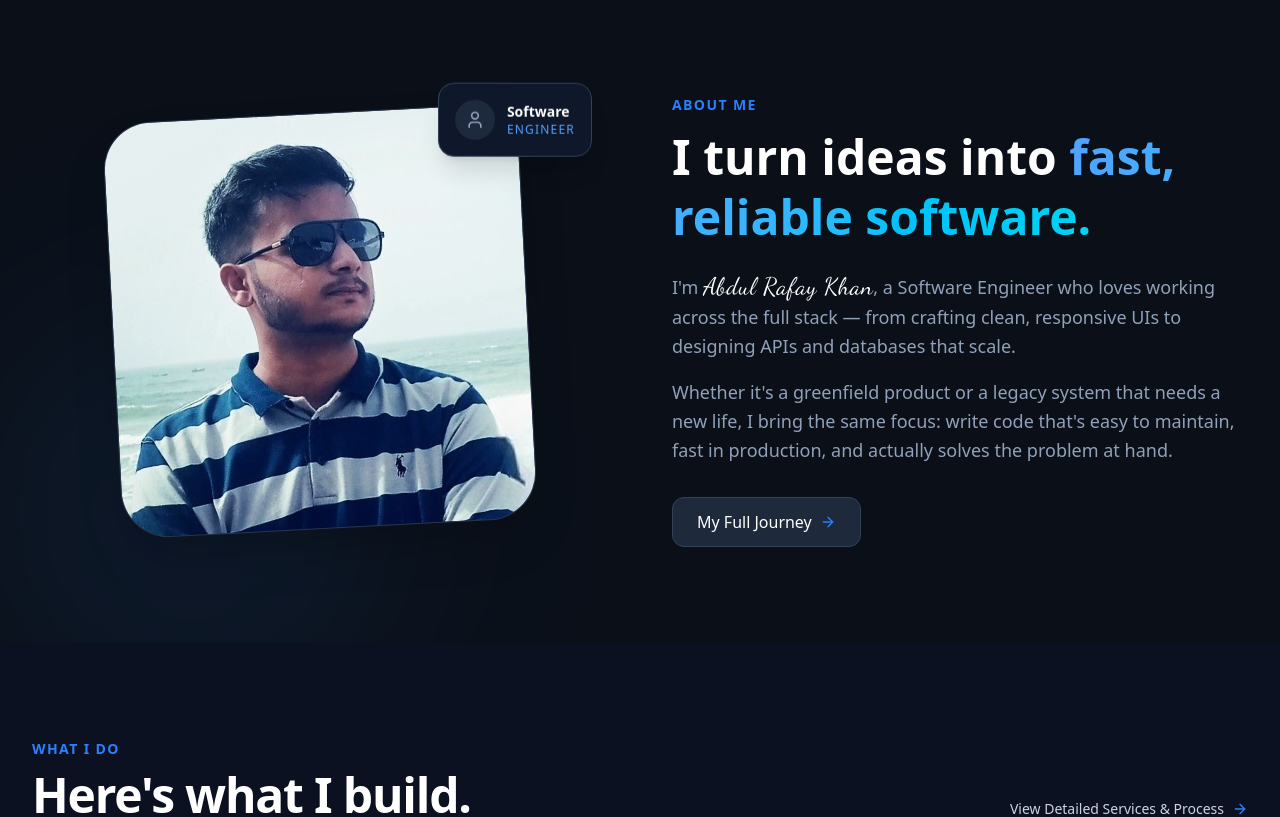
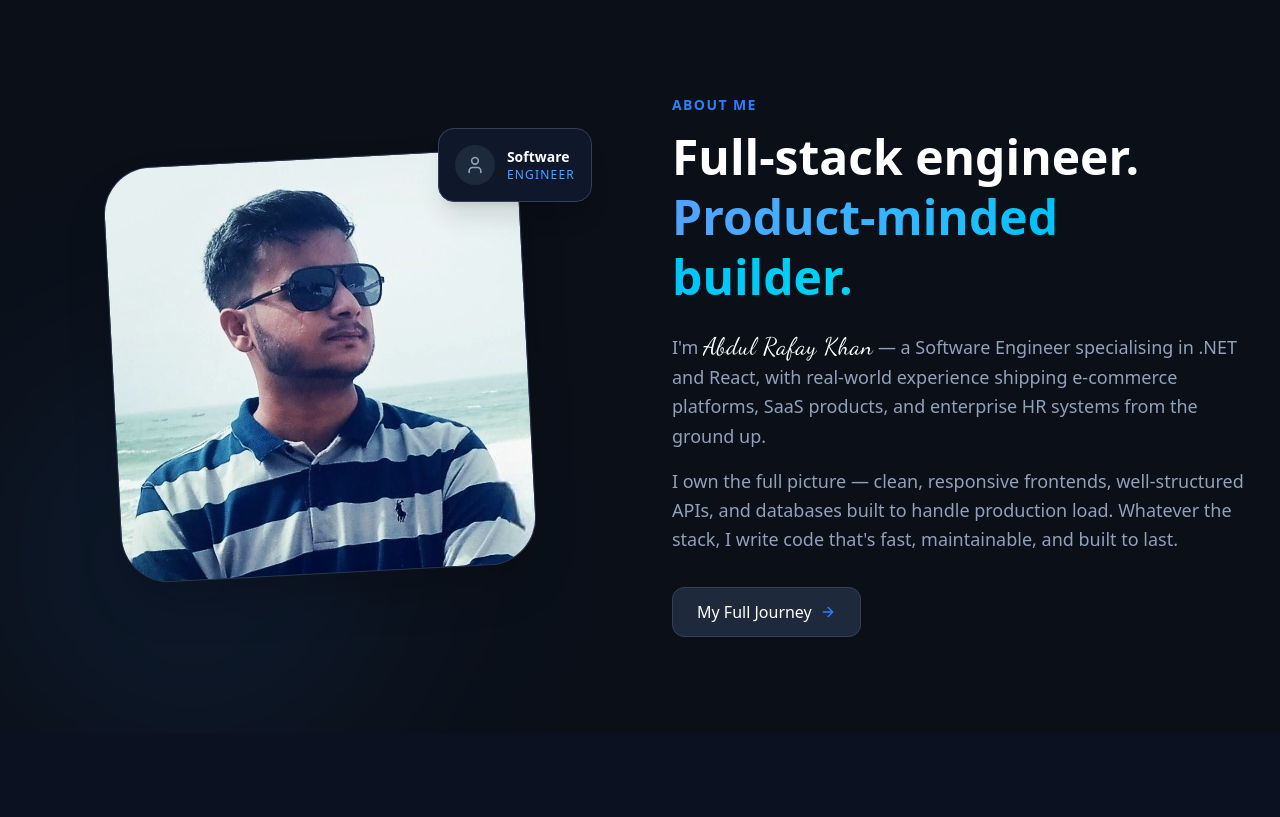
Before and after one commit to abdulrafayKhan-10/Abdul-Rafay-Khan-Portfolio, a Next.js app: page / in a window 1280 px wide. Shown: the part 822-1639 px from the top of the page. Built offline with nearby package versions, Linux system fonts and the light colour scheme; no server answers.

Commit message:
copy: improve HomeAbout and ProfessionalJourney headlines and descriptions

```diff
--- a/src/components/HomeAbout.tsx
+++ b/src/components/HomeAbout.tsx
@@ -65,13 +65,13 @@ export default function HomeAbout() {
                                 About Me
                             </h2>
                             <h3 className="text-4xl lg:text-5xl font-bold text-white mb-6 leading-tight">
-                                I turn ideas into <span className="text-transparent bg-clip-text bg-gradient-to-r from-blue-400 to-cyan-400">fast, reliable software.</span>
+                                Full-stack engineer. <span className="text-transparent bg-clip-text bg-gradient-to-r from-blue-400 to-cyan-400">Product-minded builder.</span>
                             </h3>
                             <p className="text-lg text-slate-400 leading-relaxed mb-4">
-                                I&apos;m <span className="font-[family-name:var(--font-dancing-script)] text-2xl text-white font-normal tracking-wide">Abdul Rafay Khan</span>, a Software Engineer who loves working across the full stack — from crafting clean, responsive UIs to designing APIs and databases that scale.
+                                I&apos;m <span className="font-[family-name:var(--font-dancing-script)] text-2xl text-white font-normal tracking-wide">Abdul Rafay Khan</span> — a Software Engineer specialising in .NET and React, with real-world experience shipping e-commerce platforms, SaaS products, and enterprise HR systems from the ground up.
                             </p>
                             <p className="text-lg text-slate-400 leading-relaxed mb-8">
-                                Whether it&apos;s a greenfield product or a legacy system that needs a new life, I bring the same focus: write code that&apos;s easy to maintain, fast in production, and actually solves the problem at hand.
+                                I own the full picture — clean, responsive frontends, well-structured APIs, and databases built to handle production load. Whatever the stack, I write code that&apos;s fast, maintainable, and built to last.
                             </p>
 
                             <div className="flex items-center gap-6">
--- a/src/components/ProfessionalJourney.tsx
+++ b/src/components/ProfessionalJourney.tsx
@@ -57,7 +57,7 @@ export default function ProfessionalJourney() {
                             Professional <span className="text-transparent bg-clip-text bg-gradient-to-r from-blue-400 to-blue-600">Journey</span>
                         </h2>
                         <p className="text-slate-400 text-lg leading-relaxed">
-                            {"Here's how"} <span className="font-[family-name:var(--font-dancing-script)] text-xl text-white">Abdul Rafay Khan</span> went from writing first lines of code to shipping full-stack products — working across the .NET ecosystem, React, and modern cloud-ready architectures.
+                            From writing first lines of code to shipping production-grade systems — <span className="font-[family-name:var(--font-dancing-script)] text-xl text-white">Abdul Rafay Khan</span> has built full-stack platforms across e-commerce, SaaS, HR, and payroll — owning both the frontend and backend, across the .NET ecosystem, React, and cloud infrastructure.
                         </p>
                     </div>
                     <a
```
